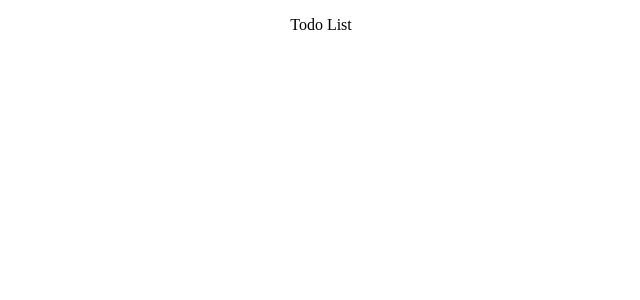
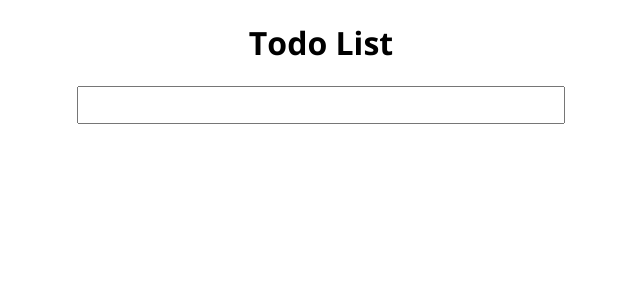
Before and after one commit to MohamadAlsyouf/todo-list, a React (Create React App) app in the folder todo-list/: page / in a window 1280 px wide. Shown: the top 300 px of the page, without its empty margins (319-959 px from the left). Built offline with nearby package versions, Linux system fonts and the light colour scheme.

Commit message:
Completed first task, user can make a todo

```diff
--- a/todo-list/src/App.css
+++ b/todo-list/src/App.css
@@ -1,3 +1,43 @@
+@import url("https://fonts.googleapis.com/css?family=Open+Sans:300,400,700");
+
+body {
+  margin: 0%;
+  padding: 0%;
+}
+
 .App {
   text-align: center;
+  font-family: "Open Sans", sans-serif;
+  width: 100vw;
+  height: 100vh;
 }
+
+.App-header {
+
+}
+
+.todo-input {
+  width: 30rem;
+  height: 2rem;
+  font-size: 1.5rem;
+}
+
+.todo-wrapper {
+  margin: 1rem;
+  display: flex;
+  flex-direction: column;
+  align-items: center;
+}
+
+.todo {
+  display: flex;
+  align-items: center;
+  width: 60%;
+  height: 3rem;
+  margin: 0.8rem 0;
+  border: 2px solid black;
+  padding: 1rem;
+  text-align: left;
+  cursor: pointer;
+  font-size: 1.25rem;
+}
--- a/todo-list/src/App.js
+++ b/todo-list/src/App.js
@@ -1,11 +1,27 @@
+import React, { useState } from 'react';
 import './App.css';
+import TodoForm from './todo';
 
 function App() {
+  const [todos, setTodos] = useState([]);
+
+  // const toggleDone = index => {
+
+  // }
+
   return (
     <div className="App">
       <header className="App-header">
-        <p>Todo List</p>
+        <h1>Todo List</h1>
       </header>
+      <TodoForm
+        onSubmit={todoText => setTodos([{ content: todoText, done: false }, ...todos])}
+      />
+      <div className='todo-wrapper'>
+        {todos.map(({ content }) => (
+          <div className='todo' key={content}>{content}</div>
+        ))}
+      </div>
     </div>
   );
 }
--- /dev/null
+++ b/todo-list/src/todo.jsx
@@ -0,0 +1,27 @@
+import React, { useState } from 'react';
+
+const useInputValue = initialValue => {
+  const [value, setValue] = useState("");
+
+  return {
+    value,
+    onChange: event => setValue(event.target.value),
+    resetValue: () => setValue("")
+  }
+}
+
+export default function TodoForm ({onSubmit}) {
+  const { resetValue, ...todoText } = useInputValue("");
+
+  return (
+    <form
+      onSubmit={event => {
+        event.preventDefault();
+        onSubmit(todoText.value);
+        resetValue();
+      }}
+    >
+      <input className='todo-input' {...todoText} />
+    </form>
+  )
+}
```
